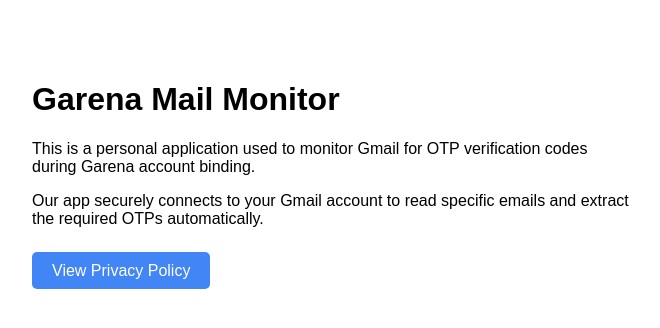
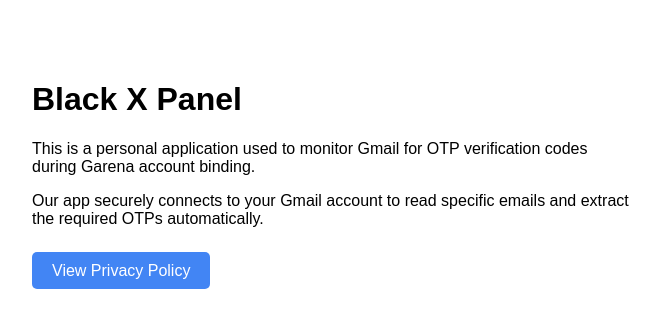
Before and after one commit to SANGRAMGITHUB398/garena-monitor-site, a plain HTML site: page index.html in a window 1280 px wide. Shown: the whole page, without its empty margins (308-968 px from the left). Drawn offline with Linux system fonts and the light colour scheme.

Commit message:
Update index.html

```diff
--- a/index.html
+++ b/index.html
@@ -4,13 +4,13 @@
     <meta charset="UTF-8">
     <meta name="viewport" content="width=device-width, initial-scale=1.0">
 
-    <!-- Google Verification Tag yahan hai -->
+    <!-- Google Verification Tag -->
     <meta name="google-site-verification" content="DNJ5NYnqKF52E0xmSalWFBZk-Kj43fNv4HFXgxJJddA" />
 
-    <title>Garena Mail Monitor</title>
+    <title>Black X Panel</title>
 </head>
 <body style="font-family: Arial, sans-serif; max-width: 600px; margin: 40px auto; padding: 20px;">
-    <h1>Garena Mail Monitor</h1>
+    <h1>Black X Panel</h1>
     <p>This is a personal application used to monitor Gmail for OTP verification codes during Garena account binding.</p>
     <p>Our app securely connects to your Gmail account to read specific emails and extract the required OTPs automatically.</p>
 
```
